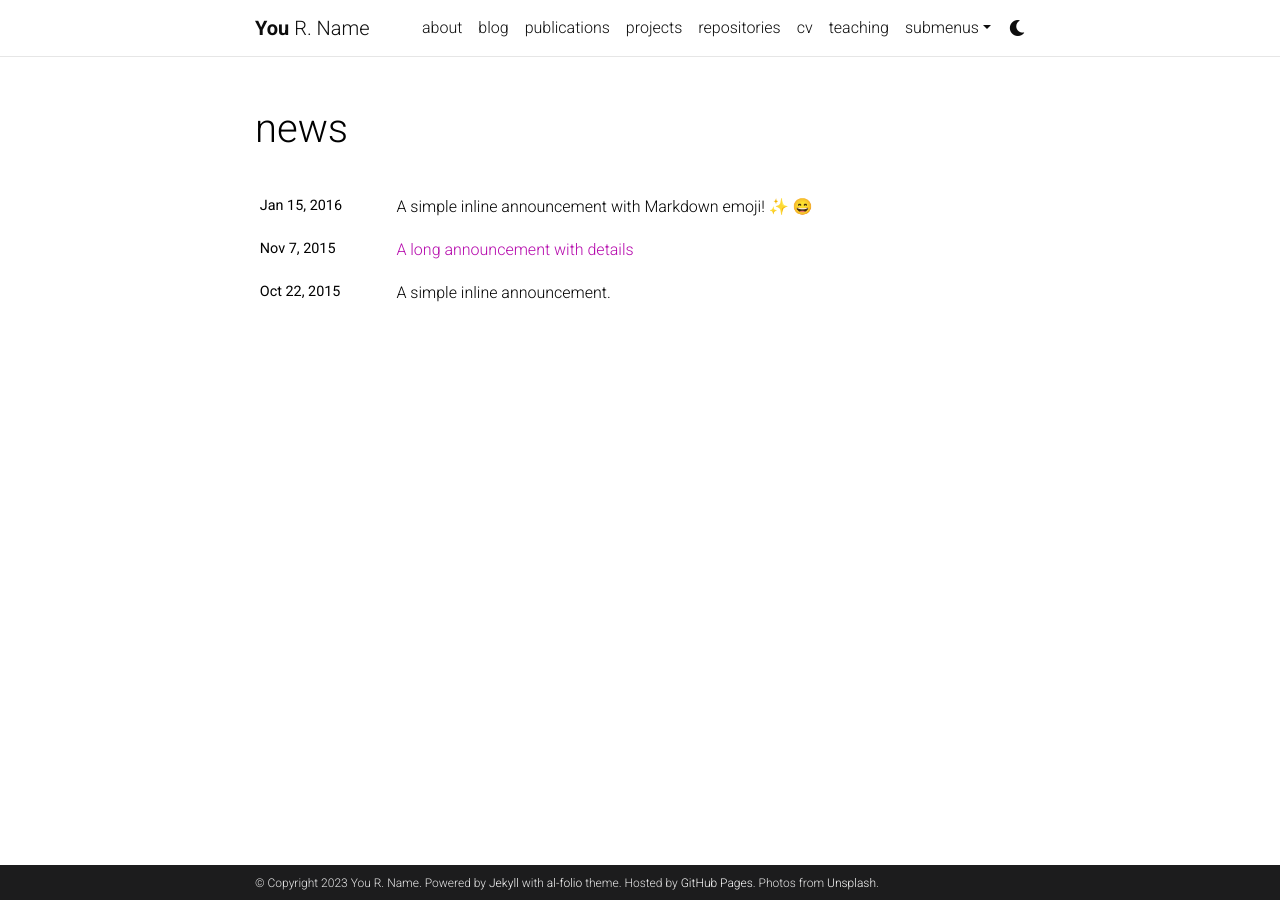
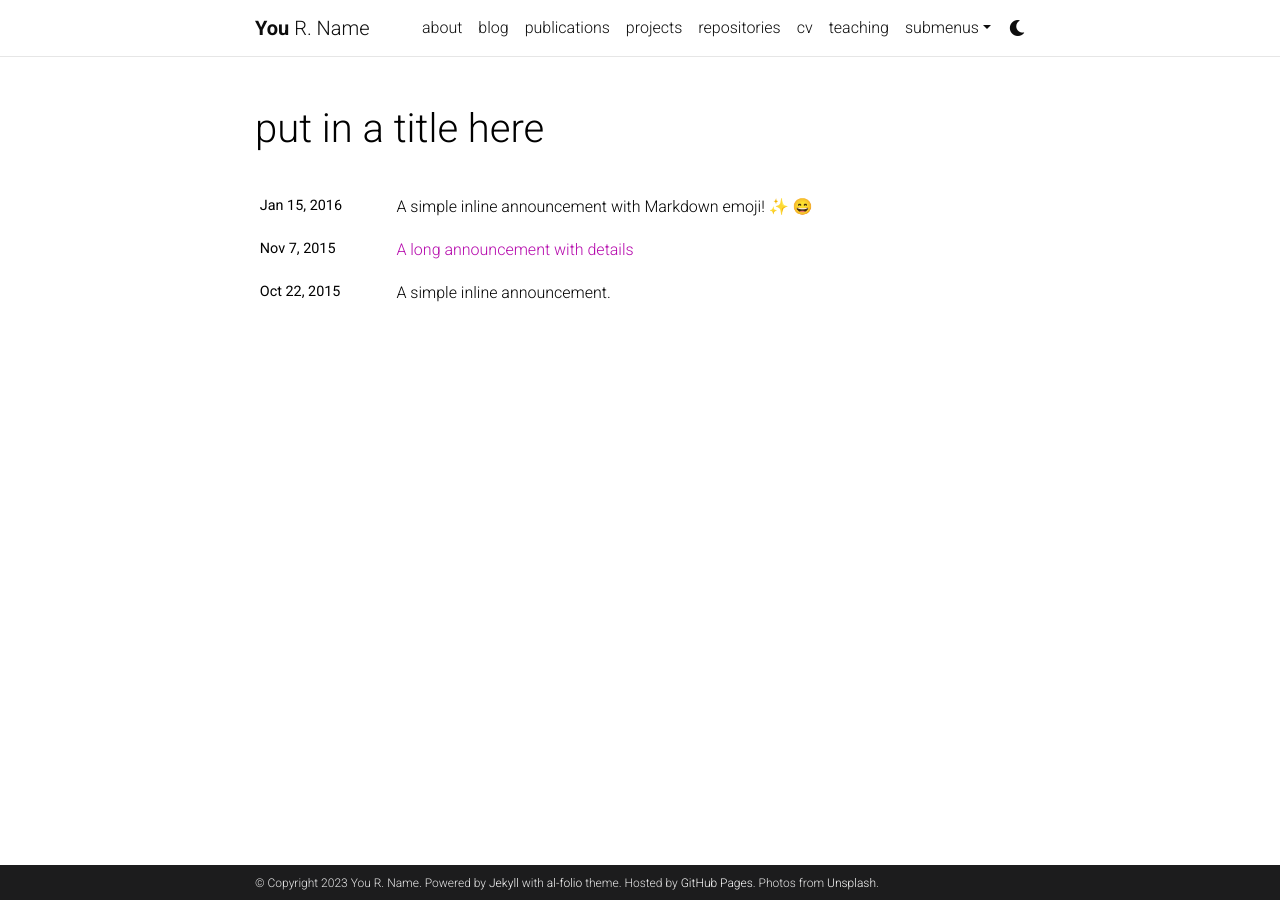
Before and after one commit to neysokt/correliana.github.io, a Jekyll site: the page built from news.html, in a window 1280 px wide. Built offline with Jekyll 4.4.1, drawn with Linux system fonts in a browser that asks for light colours; emoji names are drawn with the system emoji font; comment, search, counter and statistics services are not loaded; a style sheet for code colours, icons or effects is not loaded.

Commit message:
Update news.html

```diff
--- a/news.html
+++ b/news.html
@@ -1,6 +1,6 @@
 ---
 layout: page
-title: news
+title: put in a title here
 permalink: /news/
 ---
 
```
